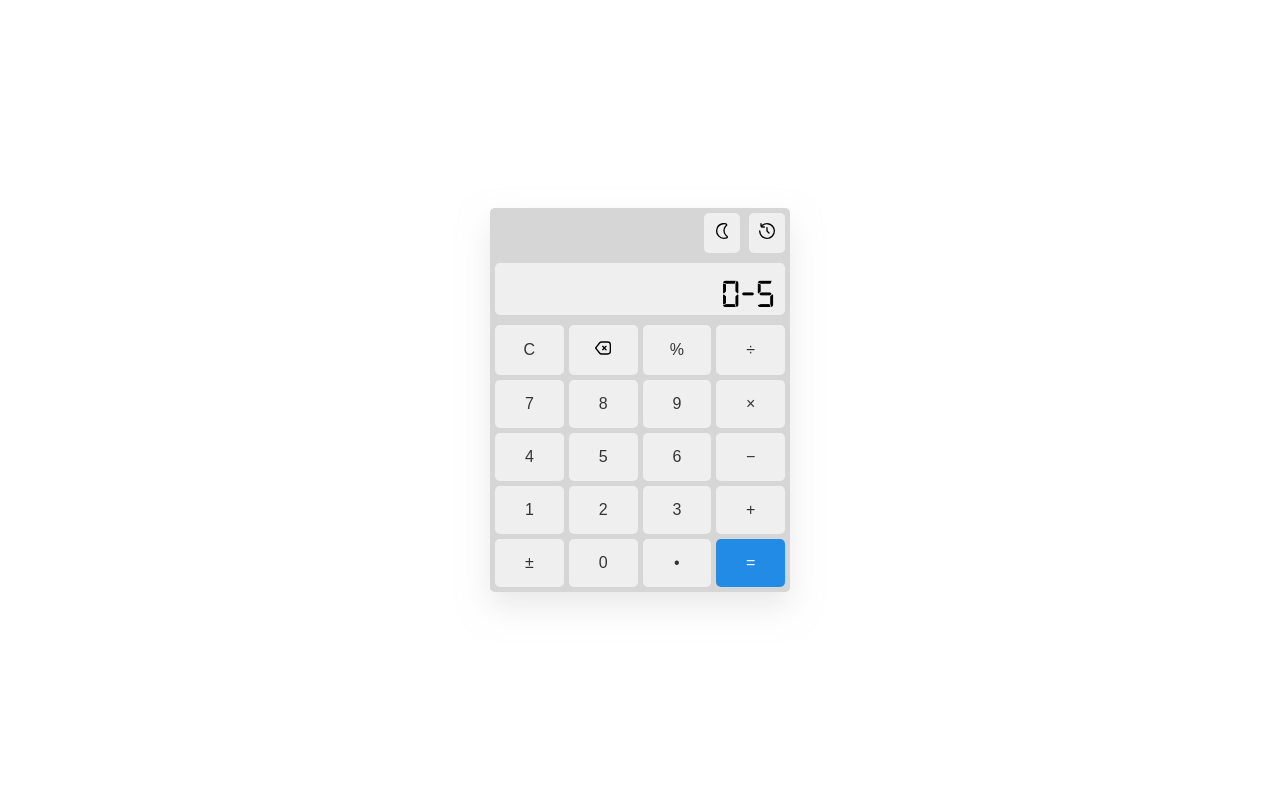
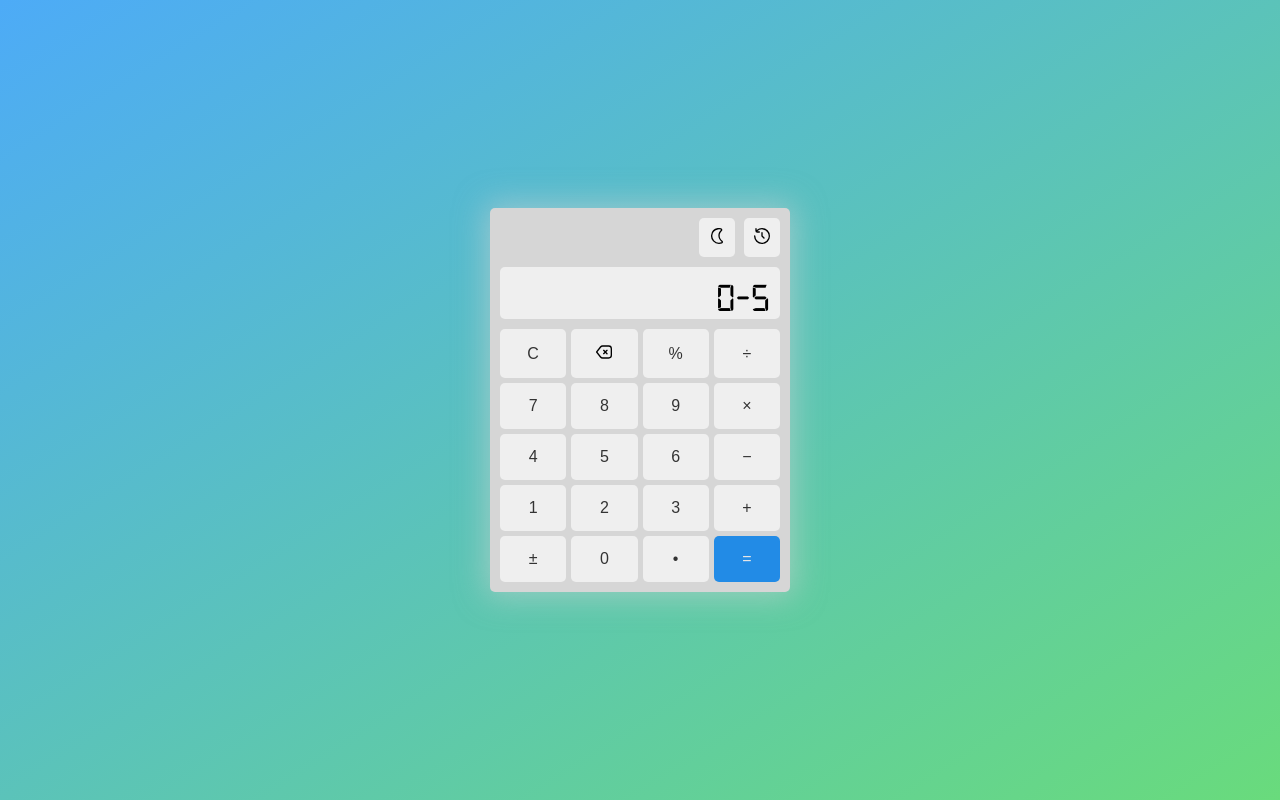
Before and after one commit to Cristhianbh98/calculator, a website built with Vite: page index.html in a window 1280 px wide. Built offline with nearby package versions, Linux system fonts and the light colour scheme.

Commit message:
change: class names, add: backgorund gradient

```diff
--- a/index.html
+++ b/index.html
@@ -9,15 +9,15 @@
   <body class="container">
     <div id="calculator" class="calculator">
       <div class="calculator__options">
-        <button class="btn">
+        <button class="btn option">
           <svg class="btn__icon" xmlns="http://www.w3.org/2000/svg" id="Layer_1" data-name="Layer 1" viewBox="0 0 24 24" width="512" height="512"><path d="M15,24a12.021,12.021,0,0,1-8.914-3.966,11.9,11.9,0,0,1-3.02-9.309A12.122,12.122,0,0,1,13.085.152a13.061,13.061,0,0,1,5.031.205,2.5,2.5,0,0,1,1.108,4.226c-4.56,4.166-4.164,10.644.807,14.41a2.5,2.5,0,0,1-.7,4.32A13.894,13.894,0,0,1,15,24Zm.076-22a10.793,10.793,0,0,0-1.677.127,10.093,10.093,0,0,0-8.344,8.8A9.927,9.927,0,0,0,7.572,18.7,10.476,10.476,0,0,0,18.664,21.43a.5.5,0,0,0,.139-.857c-5.929-4.478-6.4-12.486-.948-17.449a.459.459,0,0,0,.128-.466.49.49,0,0,0-.356-.361A10.657,10.657,0,0,0,15.076,2Z"/></svg>
         </button>
-        <button class="btn">
+        <button class="btn option">
           <svg class="btn__icon" xmlns="http://www.w3.org/2000/svg" id="Outline" viewBox="0 0 24 24" width="512" height="512"><path d="M12,0A11.972,11.972,0,0,0,4,3.073V1A1,1,0,0,0,2,1V4A3,3,0,0,0,5,7H8A1,1,0,0,0,8,5H5a.854.854,0,0,1-.1-.021A9.987,9.987,0,1,1,2,12a1,1,0,0,0-2,0A12,12,0,1,0,12,0Z"/><path d="M12,6a1,1,0,0,0-1,1v5a1,1,0,0,0,.293.707l3,3a1,1,0,0,0,1.414-1.414L13,11.586V7A1,1,0,0,0,12,6Z"/></svg>
         </button>
       </div>
-      <div class="calculator__visor">0-5</div>
-      <div class="calculator__actions">
+      <div class="calculator__display">0-5</div>
+      <div class="calculator__keypad">
         <button class="btn">C</button>
         <button class="btn">
           <svg class="btn__icon" id="Layer_1" height="512" viewBox="0 0 24 24" width="512" xmlns="http://www.w3.org/2000/svg" data-name="Layer 1"><path d="m19 2h-9.044a4.966 4.966 0 0 0 -3.946 1.931l-5.8 7.455a1 1 0 0 0 0 1.228l5.8 7.455a4.966 4.966 0 0 0 3.946 1.931h9.044a5.006 5.006 0 0 0 5-5v-10a5.006 5.006 0 0 0 -5-5zm3 15a3 3 0 0 1 -3 3h-9.044a2.979 2.979 0 0 1 -2.368-1.158l-5.321-6.842 5.321-6.842a2.979 2.979 0 0 1 2.368-1.158h9.044a3 3 0 0 1 3 3zm-4.793-6.793-1.793 1.793 1.793 1.793a1 1 0 1 1 -1.414 1.414l-1.793-1.793-1.793 1.793a1 1 0 0 1 -1.414-1.414l1.793-1.793-1.793-1.793a1 1 0 0 1 1.414-1.414l1.793 1.793 1.793-1.793a1 1 0 0 1 1.414 1.414z"/></svg>
--- a/src/styles/_base.scss
+++ b/src/styles/_base.scss
@@ -19,4 +19,6 @@ html {
   justify-content: center;
 
   min-height: 100vh;
+
+  background: linear-gradient(to right bottom,#4dabf7,#69db7c);
 }
--- a/src/styles/_components.scss
+++ b/src/styles/_components.scss
@@ -1,15 +1,15 @@
 .calculator {
   width: 300px;
-  padding: .5rem;
+  padding: 1rem;
   border-radius: .5rem;
   background-color: var(--color-gray-light-2);
-  box-shadow: 0 1.5rem 3rem rgba($color: #d6d6d6, $alpha: .5);
+  box-shadow: 0 0rem 3rem .5rem rgba($color: #d6d6d6, $alpha: .5);
 
   &__options {
     text-align: right;
     margin-bottom: 1rem;
 
-    .btn {
+    .option {
       padding: 1rem;
 
       &:not(:last-child) {
@@ -18,7 +18,7 @@
     }
   }
 
-  &__visor {
+  &__display {
     padding: 1.5rem 1rem;
     margin-bottom: 1rem;
     border-radius: .5rem;
@@ -29,7 +29,7 @@
     font-size: 4rem;
   }
 
-  &__actions {
+  &__keypad {
     width: 100%;
 
     display: grid;
@@ -46,6 +46,7 @@
   background-color: var(--color-gray-light-1);
   color: var(--color-gray-dark-1);
   font-size: inherit;
+  line-height: 1;
 
   &:hover,
   &:focus {
--- a/src/styles/_variables.scss
+++ b/src/styles/_variables.scss
@@ -5,5 +5,7 @@
 
   --color-gray-dark-1: #333;
 
-  --color-text-1: #ffff;
+  --color-text-1: #e6e6e6;
+
+  --color-white: #fff;
 }
```
